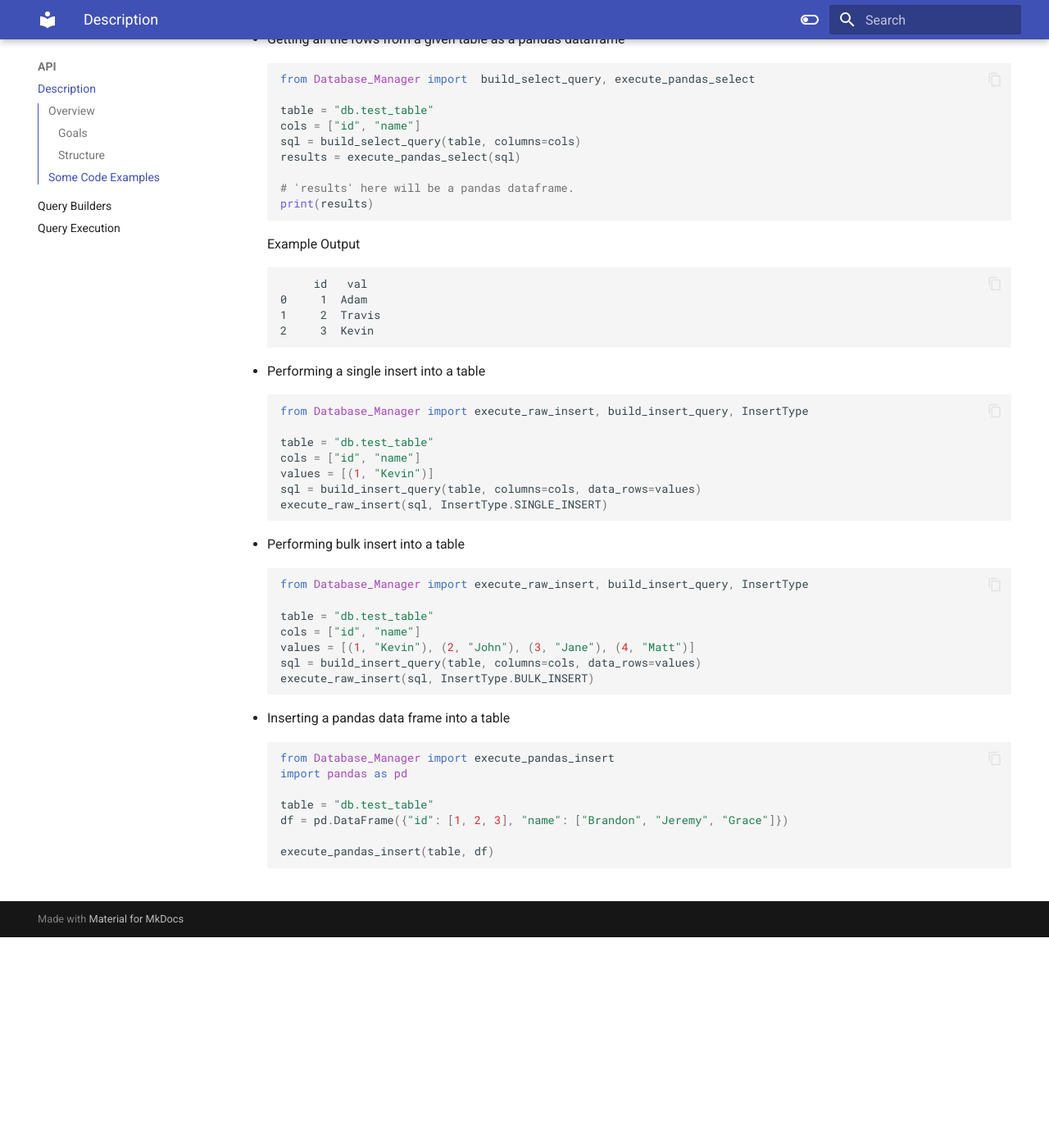
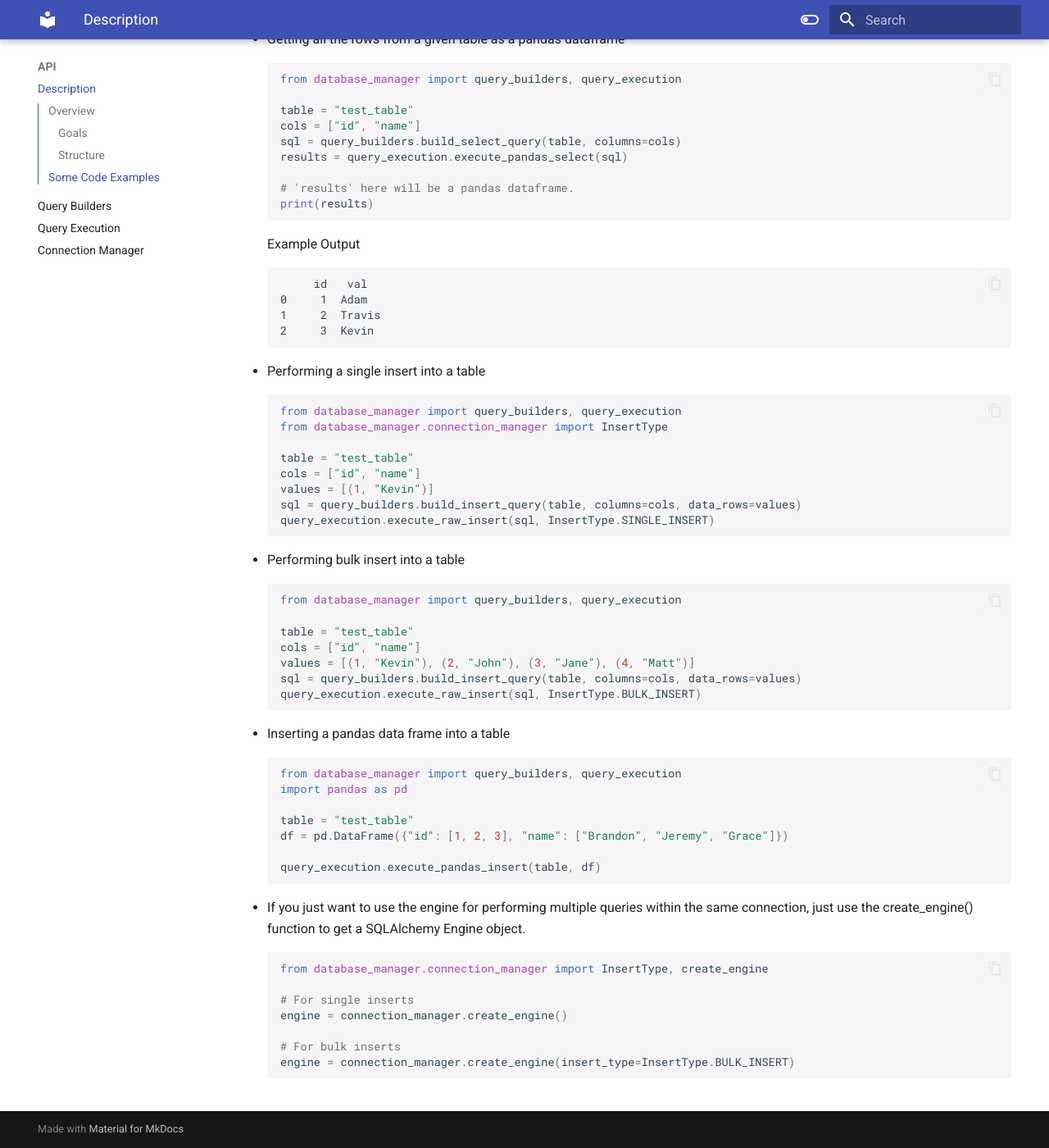
Before and after one commit to Data-Analytics-Center/Database_Manager, an MkDocs documentation site: the page built from docs/API_Subpages/description.md, in a window 1280 px wide and 1400 px high, scrolled down 1555 px. Shown: the whole window at 82% size. Built offline with MkDocs 1.6.1 and Material for MkDocs 9.7.7, drawn with Linux system fonts in a browser that asks for light colours; before the commit the page ends 2698 px from its top, so only the background shows below that; some of the changed text lies outside the part shown.

Commit message:
updated documentation with create_engine()  (#13)
* updated init file

* create_connetion() added to API docs

* updated API description page with create_engine() code example

* removed test file

---------

Co-authored-by: Brandon Muller <brandon.muller@utsa.edu>

````diff
--- a/docs/API_Subpages/description.md
+++ b/docs/API_Subpages/description.md
@@ -46,12 +46,12 @@ The package currently contains 2 main modules:
 
 - Getting all the rows from a given table
 ```python
-from Database_Manager import  build_select_query, execute_raw_select
+from database_manager import query_builders, query_execution
 
 # Specify the name of the table to get the data from.
-table = "db.test_table"
-sql = build_select_query(table, columns=["id", "name"])
-result = execute_raw_select(sql)
+table = "test_table"
+sql = query_builders.build_select_query(table, columns=["id", "name"])
+result = query_execution.execute_raw_select(sql)
 
 # 'result' here will be a list of tuples. Each tuple is a row from the table.
 for row in result:
@@ -66,12 +66,12 @@ Example Output
 
 - Getting all the rows from a given table as a pandas dataframe
 ```python
-from Database_Manager import  build_select_query, execute_pandas_select
+from database_manager import query_builders, query_execution
 
-table = "db.test_table"
+table = "test_table"
 cols = ["id", "name"]
-sql = build_select_query(table, columns=cols)
-results = execute_pandas_select(sql)
+sql = query_builders.build_select_query(table, columns=cols)
+results = query_execution.execute_pandas_select(sql)
 
 # 'results' here will be a pandas dataframe.
 print(results)
@@ -86,33 +86,45 @@ Example Output
 
 - Performing a single insert into a table
 ```python
-from Database_Manager import execute_raw_insert, build_insert_query, InsertType
+from database_manager import query_builders, query_execution
+from database_manager.connection_manager import InsertType
 
-table = "db.test_table"
+table = "test_table"
 cols = ["id", "name"]
 values = [(1, "Kevin")]
-sql = build_insert_query(table, columns=cols, data_rows=values)
-execute_raw_insert(sql, InsertType.SINGLE_INSERT)
+sql = query_builders.build_insert_query(table, columns=cols, data_rows=values)
+query_execution.execute_raw_insert(sql, InsertType.SINGLE_INSERT)
 ```
 
 - Performing bulk insert into a table
 ```python
-from Database_Manager import execute_raw_insert, build_insert_query, InsertType
+from database_manager import query_builders, query_execution
 
-table = "db.test_table"
+table = "test_table"
 cols = ["id", "name"]
 values = [(1, "Kevin"), (2, "John"), (3, "Jane"), (4, "Matt")]
-sql = build_insert_query(table, columns=cols, data_rows=values)
-execute_raw_insert(sql, InsertType.BULK_INSERT)
+sql = query_builders.build_insert_query(table, columns=cols, data_rows=values)
+query_execution.execute_raw_insert(sql, InsertType.BULK_INSERT)
 ```
 
 - Inserting a pandas data frame into a table
 ```python
-from Database_Manager import execute_pandas_insert
+from database_manager import query_builders, query_execution
 import pandas as pd
 
-table = "db.test_table"
+table = "test_table"
 df = pd.DataFrame({"id": [1, 2, 3], "name": ["Brandon", "Jeremy", "Grace"]})
 
-execute_pandas_insert(table, df)
+query_execution.execute_pandas_insert(table, df)
 ```
+
+- If you just want to use the engine for performing multiple queries within the same connection, just use the create_engine() function to get a SQLAlchemy Engine object.
+```python
+from database_manager.connection_manager import InsertType, create_engine
+
+# For single inserts
+engine = connection_manager.create_engine()
+
+# For bulk inserts
+engine = connection_manager.create_engine(insert_type=InsertType.BULK_INSERT)
+```
--- a/mkdocs.yml
+++ b/mkdocs.yml
@@ -6,6 +6,7 @@ nav:
     - Description: API_Subpages/description.md
     - Query Builders: API_Subpages/query_builders.md
     - Query Execution: API_Subpages/query_execution.md
+    - Connection Manager: API_Subpages/engine.md
   - Project Development: project_development.md
   - Maintainer Reference:
     - connection_manager.py: Maintainer_Subpages/connections.md
````
Also changed, not shown: docs/API_Subpages/engine.md (added, +4 -0 lines).
